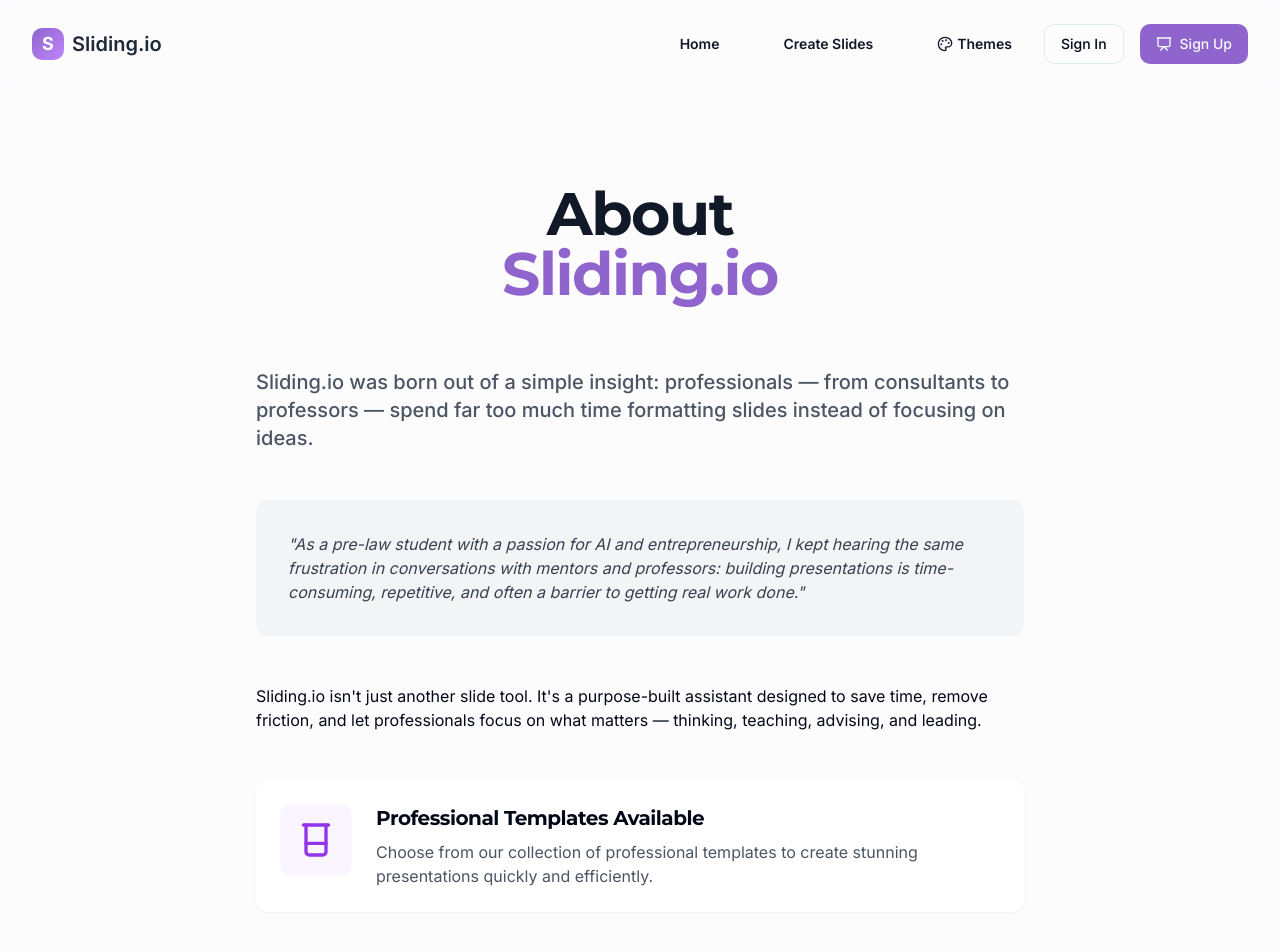
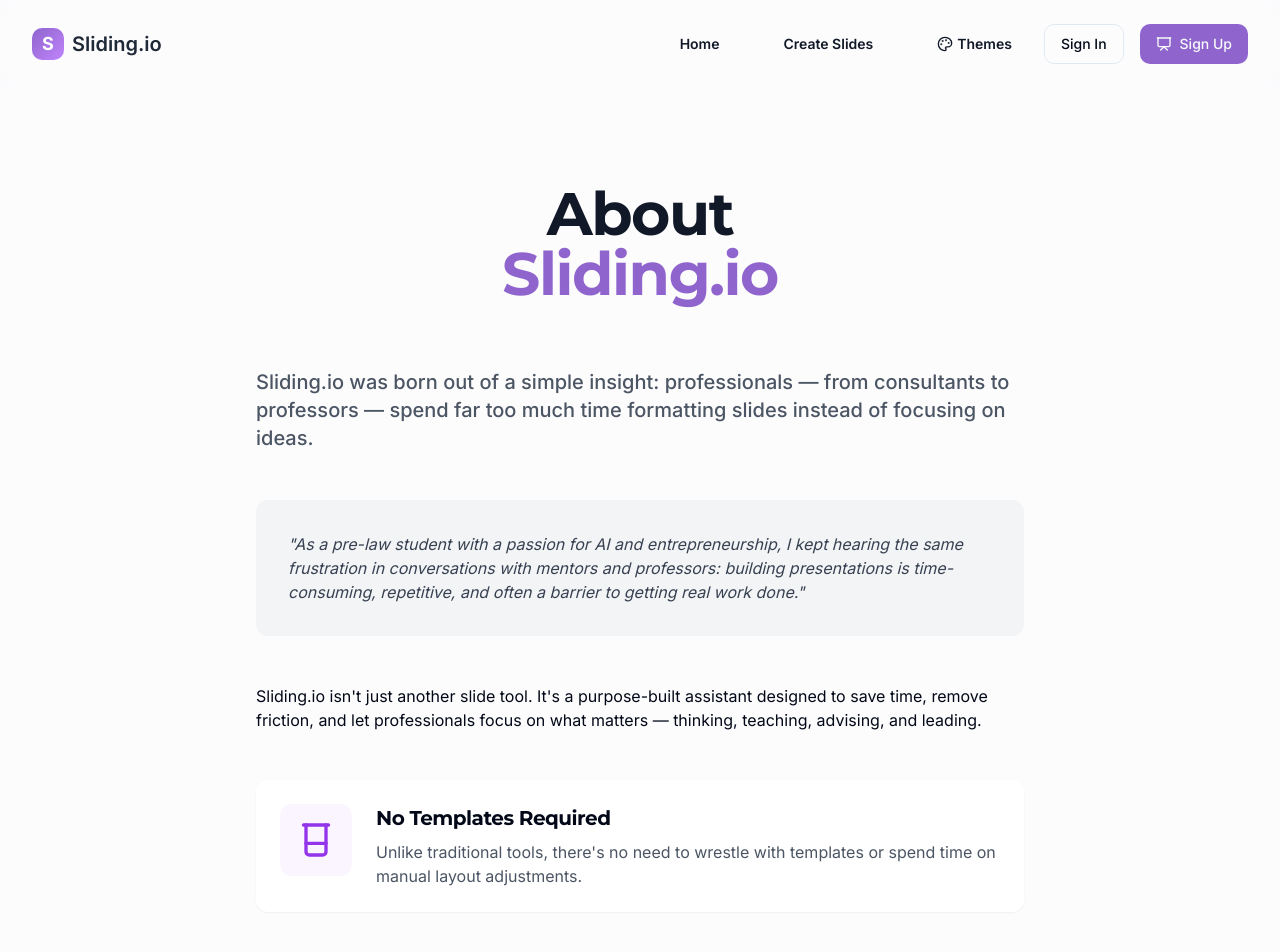
Before and after one commit to lyamsays/sliding-deck-wizard, a React (Vite) app: page /about in a window 1280 px wide. Shown: the top 952 px of the page. Built offline with nearby package versions, Linux system fonts and the light colour scheme.

Commit message:
Fix: No template statement

```diff
--- a/src/pages/AboutPage.tsx
+++ b/src/pages/AboutPage.tsx
@@ -40,9 +40,9 @@ const AboutPage = () => {
                   <Beaker className="h-10 w-10 text-purple-600" />
                 </div>
                 <div>
-                  <h3 className="font-bold text-xl mb-2">Professional Templates Available</h3>
+                  <h3 className="font-bold text-xl mb-2">No Templates Required</h3>
                   <p className="text-gray-600">
-                    Choose from our collection of professional templates to create stunning presentations quickly and efficiently.
+                    Unlike traditional tools, there's no need to wrestle with templates or spend time on manual layout adjustments.
                   </p>
                 </div>
               </div>
--- a/src/pages/Features.tsx
+++ b/src/pages/Features.tsx
@@ -15,8 +15,8 @@ const Features = () => {
       description: "Our AI automatically recommends the perfect layout and visual theme based on your content type and purpose."
     },
     {
-      title: "Professional templates for any presentation",
-      description: "Choose from our collection of templates to jumpstart your presentation with professional designs."
+      title: "No templates or drag-and-drop required",
+      description: "Unlike traditional tools, there's no need to wrestle with templates or spend time on manual layout adjustments."
     },
     {
       title: "Simple export to PDF and PowerPoint",
```
